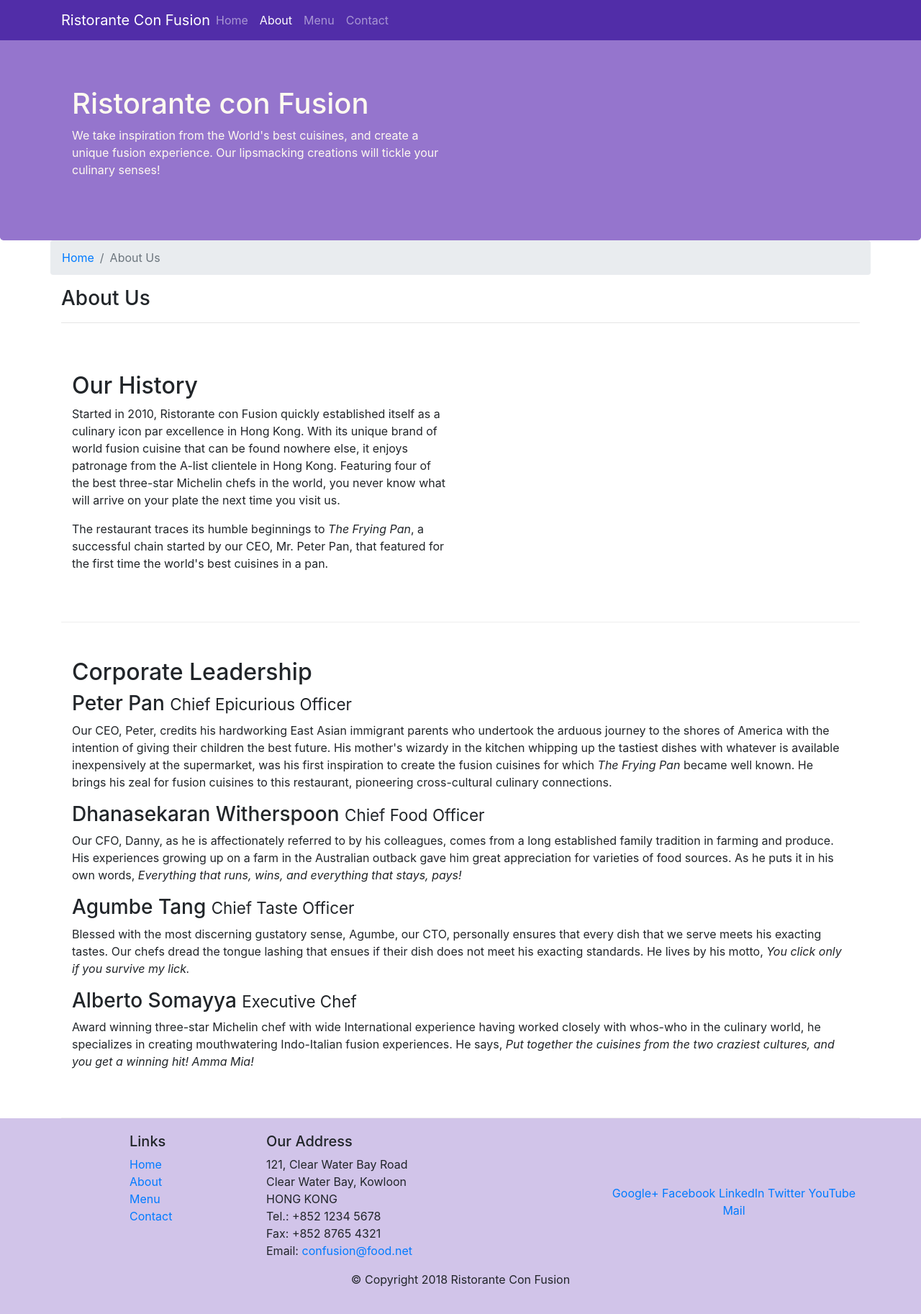
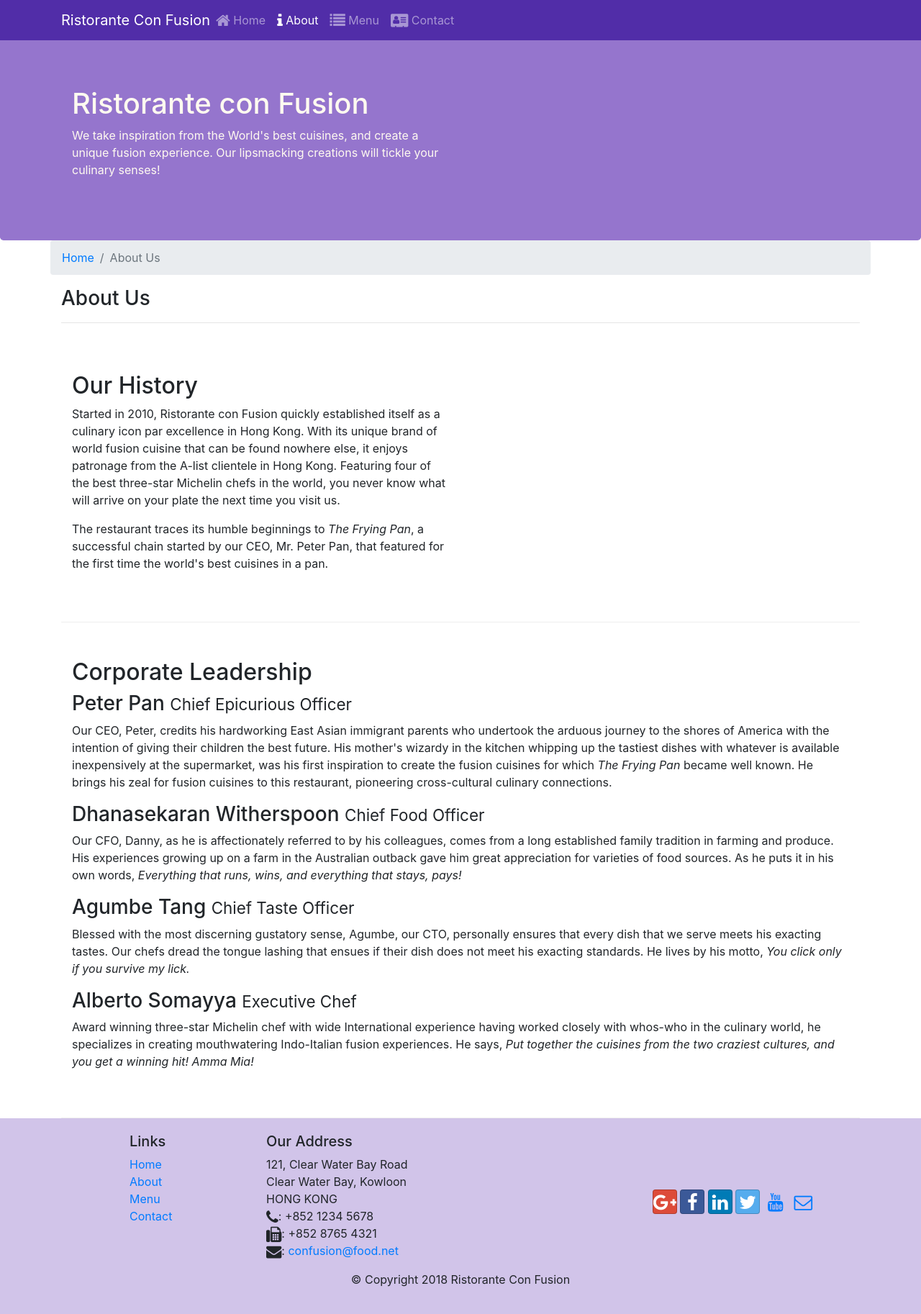
Before and after one commit to slfiene/conFusion, a website: page aboutus.html in a window 1280 px wide. Shown: the whole page at 72% size. Drawn offline with nearby package versions, Linux system fonts and the light colour scheme.

Commit message:
icon fonts

```diff
--- a/aboutus.html
+++ b/aboutus.html
@@ -10,6 +10,8 @@
     <!-- Bootstrap CSS -->
     <link rel="stylesheet" href="node_modules/bootstrap/dist/css/bootstrap.min.css">
     <link rel="stylesheet" href="css/styles.css">
+    <link rel="stylesheet" href="node_modules/font-awesome/css/font-awesome.min.css">
+    <link rel="stylesheet" href="node_modules/bootstrap-social/bootstrap-social.css">
     <title>Ristorante Con Fusion: About Us</title>
 </head>
 
@@ -22,10 +24,13 @@
             <a class="navbar-brand mr-auto" href="./index.html">Ristorante Con Fusion</a>
             <div class="collapse navbar-collapse" id="Navbar">
                 <ul class="navbar-nav mr-auto">
-                            <li class="nav-item"><a class="nav-link" href="./index.html">Home</a></li>
-                            <li class="nav-item active"><a class="nav-link" href="#">About</a></li>
-                            <li class="nav-item"><a class="nav-link" href="#">Menu</a></li>
-                            <li class="nav-item"><a class="nav-link" href="#">Contact</a></li>
+                    <li class="nav-item"><a class="nav-link" href="./index.html"><span class="fa fa-home fa-lg"></span>
+                            Home</a></li>
+                    <li class="nav-item active"><a class="nav-link" href="#"><span class="fa fa-info fa-lg"></span>
+                            About</a></li>
+                    <li class="nav-item"><a class="nav-link" href="#"><span class="fa fa-list fa-lg"></span> Menu</a></li>
+                    <li class="nav-item"><a class="nav-link" href="#"><span class="fa fa-address-card fa-lg"></span>
+                            Contact</a></li>
                 </ul>
             </div>
         </div>
@@ -35,7 +40,8 @@
             <div class="row row-header">
                 <div class="col-12 col-sm-6">
                     <h1>Ristorante con Fusion</h1>
-                    <p>We take inspiration from the World's best cuisines, and create a unique fusion experience. Our lipsmacking creations will tickle your culinary senses!</p>
+                    <p>We take inspiration from the World's best cuisines, and create a unique fusion experience. Our
+                        lipsmacking creations will tickle your culinary senses!</p>
                 </div>
                 <div class="col-12 col-sm">
                 </div>
@@ -58,8 +64,13 @@
         <div class="row row-content align-items-center">
             <div class="col-12 col-sm-6 order-sm-first">
                 <h2>Our History</h2>
-                <p>Started in 2010, Ristorante con Fusion quickly established itself as a culinary icon par excellence in Hong Kong. With its unique brand of world fusion cuisine that can be found nowhere else, it enjoys patronage from the A-list clientele in Hong Kong.  Featuring four of the best three-star Michelin chefs in the world, you never know what will arrive on your plate the next time you visit us.</p>
-                <p>The restaurant traces its humble beginnings to <em>The Frying Pan</em>, a successful chain started by our CEO, Mr. Peter Pan, that featured for the first time the world's best cuisines in a pan.</p>
+                <p>Started in 2010, Ristorante con Fusion quickly established itself as a culinary icon par excellence
+                    in Hong Kong. With its unique brand of world fusion cuisine that can be found nowhere else, it
+                    enjoys patronage from the A-list clientele in Hong Kong. Featuring four of the best three-star
+                    Michelin chefs in the world, you never know what will arrive on your plate the next time you visit
+                    us.</p>
+                <p>The restaurant traces its humble beginnings to <em>The Frying Pan</em>, a successful chain started
+                    by our CEO, Mr. Peter Pan, that featured for the first time the world's best cuisines in a pan.</p>
             </div>
             <div>
             </div>
@@ -70,13 +81,27 @@
             <div class="col-12 order-sm-last">
                 <h2>Corporate Leadership</h2>
                 <h3>Peter Pan <small>Chief Epicurious Officer</small></h3>
-                <p class="d-none d-sm-block">Our CEO, Peter, credits his hardworking East Asian immigrant parents who undertook the arduous journey to the shores of America with the intention of giving their children the best future. His mother's wizardy in the kitchen whipping up the tastiest dishes with whatever is available inexpensively at the supermarket, was his first inspiration to create the fusion cuisines for which <em>The Frying Pan</em> became well known. He brings his zeal for fusion cuisines to this restaurant, pioneering cross-cultural culinary connections.</p>
+                <p class="d-none d-sm-block">Our CEO, Peter, credits his hardworking East Asian immigrant parents who
+                    undertook the arduous journey to the shores of America with the intention of giving their children
+                    the best future. His mother's wizardy in the kitchen whipping up the tastiest dishes with whatever
+                    is available inexpensively at the supermarket, was his first inspiration to create the fusion
+                    cuisines for which <em>The Frying Pan</em> became well known. He brings his zeal for fusion
+                    cuisines to this restaurant, pioneering cross-cultural culinary connections.</p>
                 <h3>Dhanasekaran Witherspoon <small>Chief Food Officer</small></h3>
-                <p class="d-none d-sm-block">Our CFO, Danny, as he is affectionately referred to by his colleagues, comes from a long established family tradition in farming and produce. His experiences growing up on a farm in the Australian outback gave him great appreciation for varieties of food sources. As he puts it in his own words, <em>Everything that runs, wins, and everything that stays, pays!</em></p>
+                <p class="d-none d-sm-block">Our CFO, Danny, as he is affectionately referred to by his colleagues,
+                    comes from a long established family tradition in farming and produce. His experiences growing up
+                    on a farm in the Australian outback gave him great appreciation for varieties of food sources. As
+                    he puts it in his own words, <em>Everything that runs, wins, and everything that stays, pays!</em></p>
                 <h3>Agumbe Tang <small>Chief Taste Officer</small></h3>
-                <p class="d-none d-sm-block"> Blessed with the most discerning gustatory sense, Agumbe, our CTO, personally ensures that every dish that we serve meets his exacting tastes. Our chefs dread the tongue lashing that ensues if their dish does not meet his exacting standards. He lives by his motto, <em>You click only if you survive my lick.</em></p>
+                <p class="d-none d-sm-block"> Blessed with the most discerning gustatory sense, Agumbe, our CTO,
+                    personally ensures that every dish that we serve meets his exacting tastes. Our chefs dread the
+                    tongue lashing that ensues if their dish does not meet his exacting standards. He lives by his
+                    motto, <em>You click only if you survive my lick.</em></p>
                 <h3>Alberto Somayya <small>Executive Chef</small></h3>
-                <p class="d-none d-sm-block">Award winning three-star Michelin chef with wide International experience having worked closely with whos-who in the culinary world, he specializes in creating mouthwatering Indo-Italian fusion experiences. He says, <em>Put together the cuisines from the two craziest cultures, and you get a winning hit! Amma Mia!</em></p>
+                <p class="d-none d-sm-block">Award winning three-star Michelin chef with wide International experience
+                    having worked closely with whos-who in the culinary world, he specializes in creating mouthwatering
+                    Indo-Italian fusion experiences. He says, <em>Put together the cuisines from the two craziest
+                        cultures, and you get a winning hit! Amma Mia!</em></p>
             </div>
         </div>
 
@@ -100,19 +125,20 @@
                         121, Clear Water Bay Road<br>
                         Clear Water Bay, Kowloon<br>
                         HONG KONG<br>
-		              Tel.: +852 1234 5678<br>
-		              Fax: +852 8765 4321<br>
-		              Email: <a href="mailto:confusion@food.net">confusion@food.net</a>
+                        <i class="fa fa-phone fa-lg"></i>: +852 1234 5678<br>
+                        <i class="fa fa-fax fa-lg"></i>: +852 8765 4321<br>
+                        <i class="fa fa-envelope fa-lg"></i>: <a href="mailto:confusion@food.net">confusion@food.net</a>
                     </address>
                 </div>
                 <div class="col-12 col-sm-4 align-self-center">
                     <div class="text-center">
-                        <a href="http://google.com/+">Google+</a>
-                        <a href="http://www.facebook.com/profile.php?id=">Facebook</a>
-                        <a href="http://www.linkedin.com/in/">LinkedIn</a>
-                        <a href="http://twitter.com/">Twitter</a>
-                        <a href="http://youtube.com/">YouTube</a>
-                        <a href="mailto:">Mail</a>
+                        <a class="btn btn-social-icon btn-google" href="http://google.com/+"><i class="fa fa-google-plus fa-lg"></i></a>
+                        <a class="btn btn-social-icon btn-facebook" href="http://www.facebook.com/profile.php?id="><i
+                                class="fa fa-facebook fa-lg"></i></a>
+                        <a class="btn btn-social-icon btn-linkedin" href="http://www.linkedin.com/in/"><i class="fa fa-linkedin fa-lg"></i></a>
+                        <a class="btn btn-social-icon btn-twitter" href="http://twitter.com/"><i class="fa fa-twitter fa-lg"></i></a>
+                        <a class="btn btn-social-icon btn-youtube" href="http://youtube.com/"><i class="fa fa-youtube fa-lg"></i></a>
+                        <a class="btn btn-social-icon" href="mailto:"><i class="fa fa-envelope-o fa-lg"></i></a>
                     </div>
                 </div>
             </div>
--- a/package.json
+++ b/package.json
@@ -15,6 +15,8 @@
   },
   "dependencies": {
     "bootstrap": "^4.0.0",
+    "bootstrap-social": "^5.1.1",
+    "font-awesome": "^4.7.0",
     "jquery": "^3.3.1",
     "popper.js": "^1.12.9"
   }
```
Also changed, not shown: index.html (+20 -13 lines), 1 other file. Lines whose indentation alone changed are shown as unchanged.
